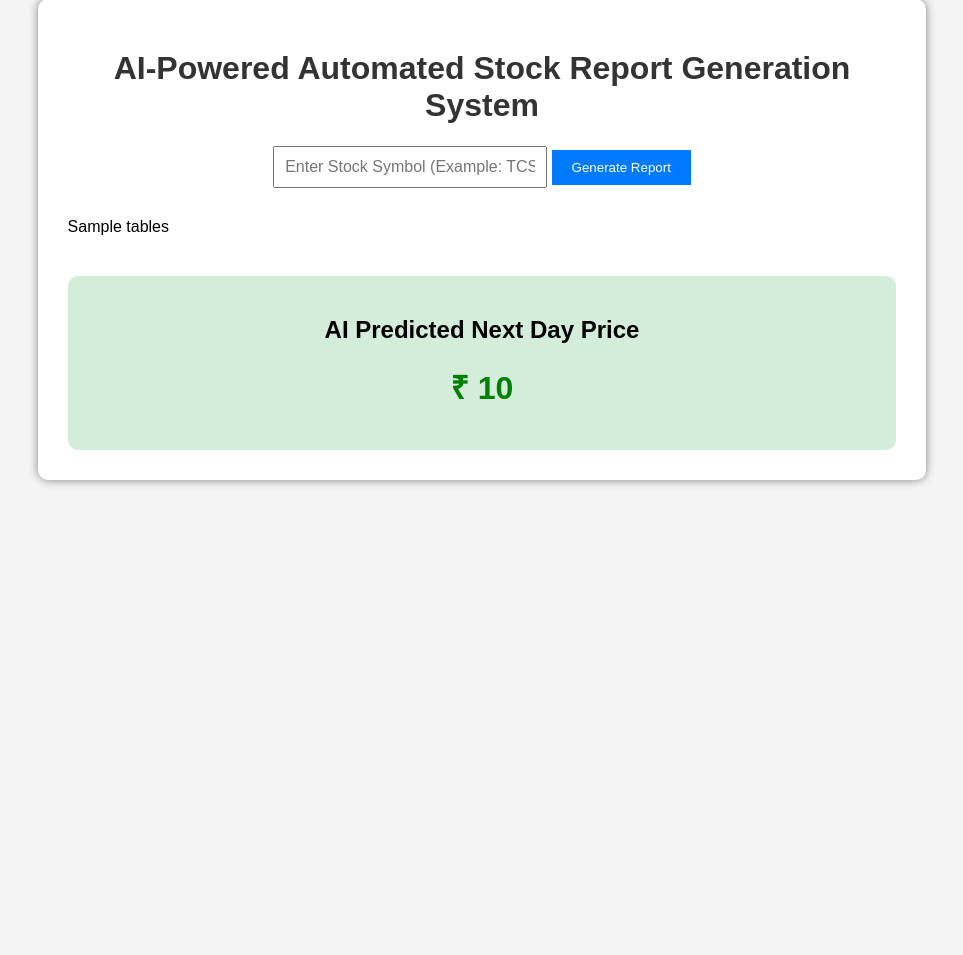
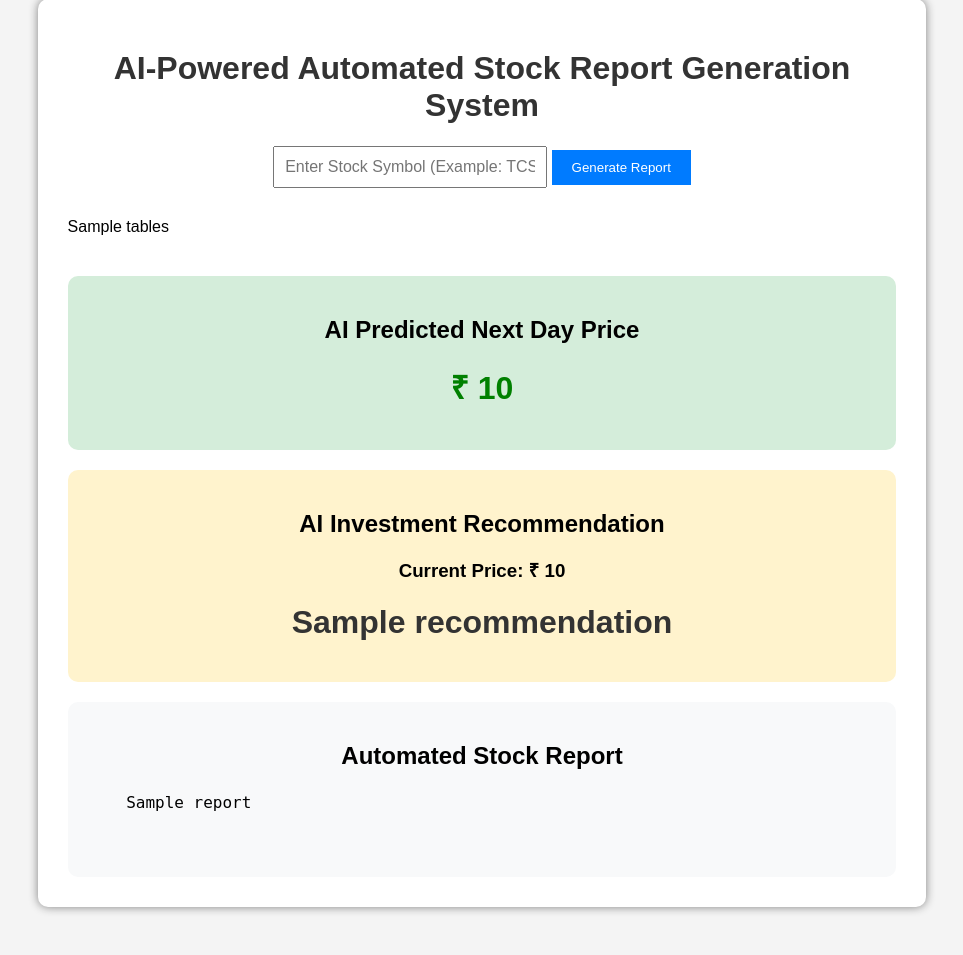
Before and after one commit to pushkarra/AI-Powered-Automated-Stock-Report-Generation-System, a Flask app: template templates/index.html in a window 1280 px wide. Shown: the part 49-1004 px from the top of the page, without its empty margins (158-1121 px from the left). Before the commit the page ends 535 px from the top, so only its background shows below. Run offline with Flask 3, Linux system fonts and the light colour scheme; the template is opened without the code that fills it: most values are stand-ins (such as "Sample title", 1, 10 or a date in 2020).

Commit message:
Added automated stock recommendation

```diff
--- a/app.py
+++ b/app.py
@@ -14,13 +14,19 @@ def index():
     table = None
     graph_generated = False
     predicted_price = None
+    recommendation = None
+    current_price = None
+    report = None
 
     if request.method == "POST":
 
-        stock_symbol = request.form["stock"]
+        stock_symbol = request.form["stock"].upper()
+
+        if ".NS" not in stock_symbol:
+            stock_symbol += ".NS"
 
         # Download stock data
-        stock_data = yf.download(stock_symbol, period="1mo")
+        stock_data = yf.download(stock_symbol, period="3mo")
 
         # Reset index
         stock_data.reset_index(inplace=True)
@@ -46,6 +52,52 @@ def index():
 
         predicted_price = round(float(predicted_price[0]), 2)
 
+        current_price = round(float(stock_data['Close'].iloc[-1]), 2)
+
+        price_difference = predicted_price - current_price
+
+        if price_difference > 20:
+            recommendation = "BUY"
+
+        elif price_difference < -20:
+            recommendation = "SELL"
+
+        else:
+            recommendation = "HOLD"
+
+
+        # Automated Report Generation
+
+        if recommendation == "BUY":
+            trend_analysis = "The stock shows positive momentum based on historical data."
+        elif recommendation == "SELL":
+            trend_analysis = "The stock shows negative momentum based on historical data."
+        else:
+            trend_analysis = "The stock is currently moving in a stable range."
+
+        report = f"""
+        AI STOCK ANALYSIS REPORT
+
+        Stock Symbol: {stock_symbol}
+
+        Current Price: ₹{current_price}
+
+        Predicted Price: ₹{predicted_price}
+
+        Recommendation: {recommendation}
+
+        Trend Analysis:
+        {trend_analysis}
+
+        AI Observation:
+        The recommendation is generated automatically using machine learning prediction and trend comparison.
+
+        Generated By:
+        AI-Powered Automated Stock Report Generation System
+        """
+
+
+
         # Create stock graph
         plt.figure(figsize=(10,5))
 
@@ -70,11 +122,16 @@ def index():
 
         graph_generated = True
 
+
+
     return render_template(
       "index.html",
       tables=table,
       graph_generated=graph_generated,
-      predicted_price=predicted_price
+      predicted_price=predicted_price,
+      recommendation=recommendation,
+      current_price=current_price,
+      report=report
     )
 
 if __name__ == "__main__":
--- a/templates/index.html
+++ b/templates/index.html
@@ -119,6 +119,54 @@
     {% endif %}
 
 
+    {% if recommendation %}
+
+    <div style="
+       margin-top:20px;
+       padding:20px;
+       border-radius:10px;
+       text-align:center;
+       background:#fff3cd;
+    ">
+
+       <h2>AI Investment Recommendation</h2>
+
+       <h3>Current Price: ₹ {{ current_price }}</h3>
+
+       <h1>{{ recommendation }}</h1>
+
+    </div>
+
+    {% endif %}
+
+
+
+    {% if report %}
+
+    <div style="
+        margin-top:20px;
+        background:#f8f9fa;
+        padding:20px;
+        border-radius:10px;
+    ">
+
+        <h2 style="text-align:center;">
+            Automated Stock Report
+        </h2>
+
+        <pre style="
+            white-space:pre-wrap;
+            font-size:16px;
+            line-height:1.6;
+        ">
+    {{ report }}
+        </pre>
+
+    </div>
+
+    {% endif %}
+
+
 </div>
 
 </body>
```
Also changed, not shown: static/stock_graph.png.
